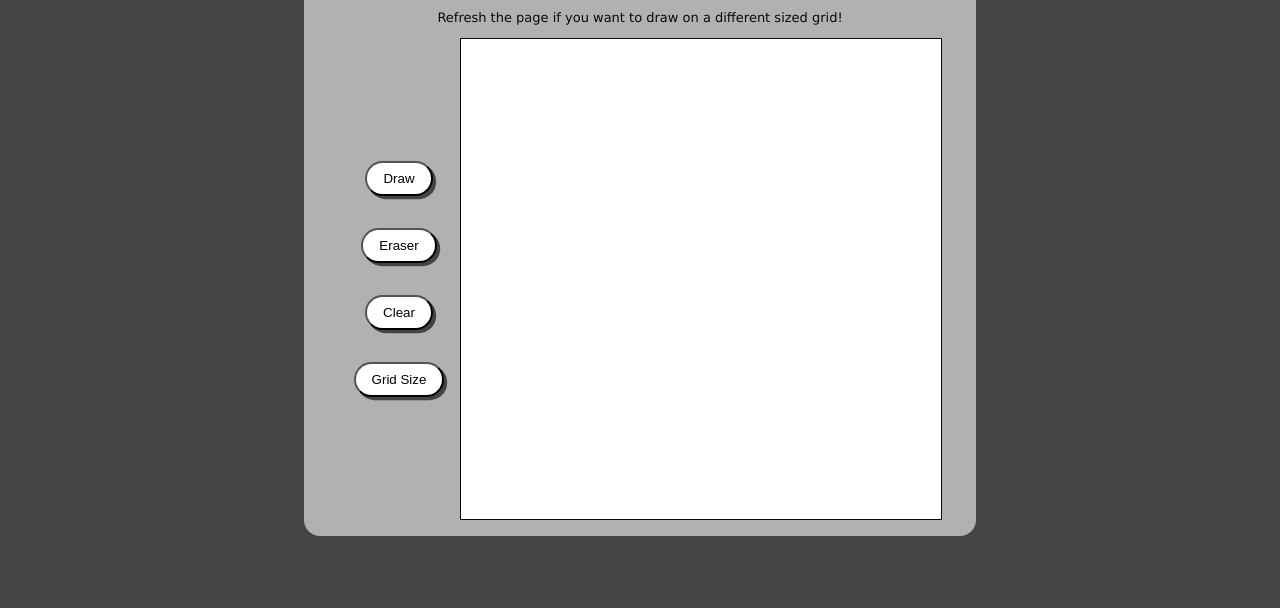
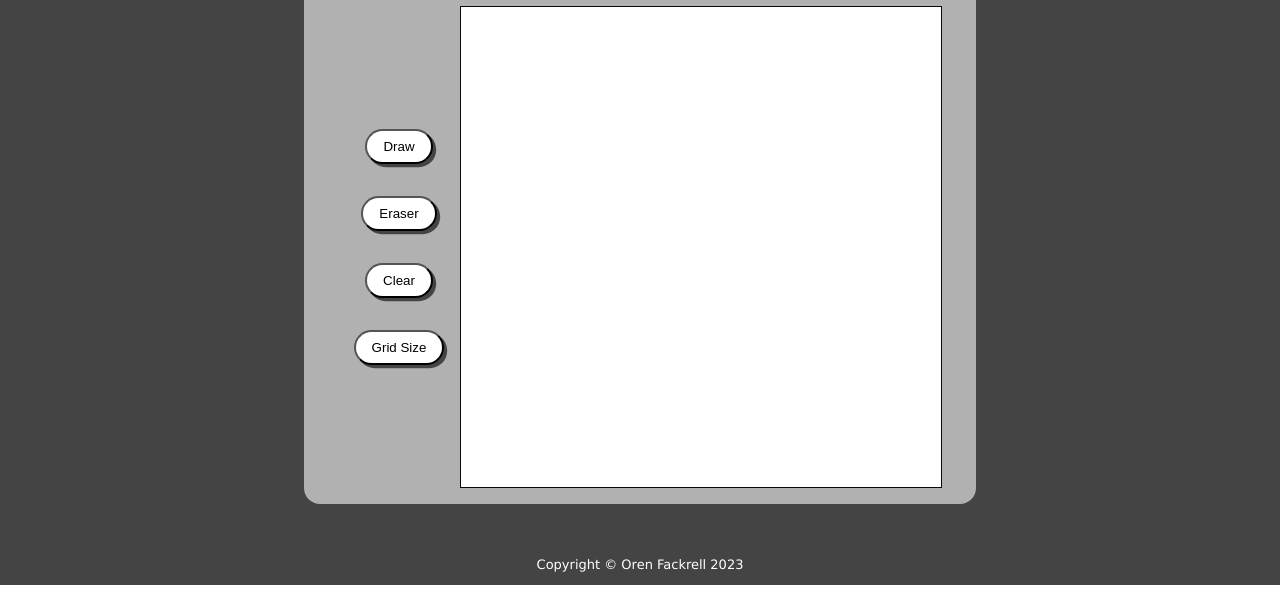
Before and after one commit to orenfackrell/etch-a-sketch, a plain HTML site: page index.html in a window 1280 px wide. Shown: the part 217-825 px from the top of the page. After the commit the page ends 802 px from the top, so only its background shows below. Drawn offline with Linux system fonts and the light colour scheme.

Commit message:
add footer and fill vh for page

```diff
--- a/index.html
+++ b/index.html
@@ -7,7 +7,7 @@
     <title>Oren's etch-a-sketch</title>
 </head>
 <body>
-<div class="page">
+<div class="flexWrapper">
 <div class="content">
   <div class="header">
   <h1 class="title">Etch-a-sketch</h1>
@@ -30,6 +30,11 @@
     </div>
   </div>
 </div>
+<div class="footer">
+  <p>Copyright © Oren Fackrell 2023 </p>
+</div>
+</div>
+
 </div>
 <script src="drawing.js"></script>
 </body>
--- a/styles.css
+++ b/styles.css
@@ -1,4 +1,3 @@
-
 :root{
     --primary-clr: #747474;
     --lighter-clr: #B1B1B1;
@@ -6,14 +5,9 @@
     --font-clr: #0A0708;
 }
 
-body{
-    min-height: 90vh;
-    margin: 0rem;
-    padding: 2rem;
-    font-family: Verdana, Geneva, Tahoma, sans-serif;
-    background-color: var(--darker-clr);
-    color: var(--font-clr);
-    justify-content: center;
+body {
+    margin: 0;
+
 }
 
 p {
@@ -38,7 +32,17 @@ p {
 }
 
 
-.page,
+.flexWrapper {
+    min-height: 100vh;
+    display: flex;
+    flex-direction: column;
+    justify-content: space-between;
+    align-items: center;
+    font-family: Verdana, Geneva, Tahoma, sans-serif;
+    background-color: var(--darker-clr);
+    color: var(--font-clr);
+}
+
 .content,
 .programSpace {
     display: flex;
@@ -72,3 +76,9 @@ button:hover{
     transform: scale(1.02);
     background-color: rgb(11, 171, 223);
 }
+
+.footer {
+    color: white;
+    align-items: end;
+    margin-top: auto;
+}
```
